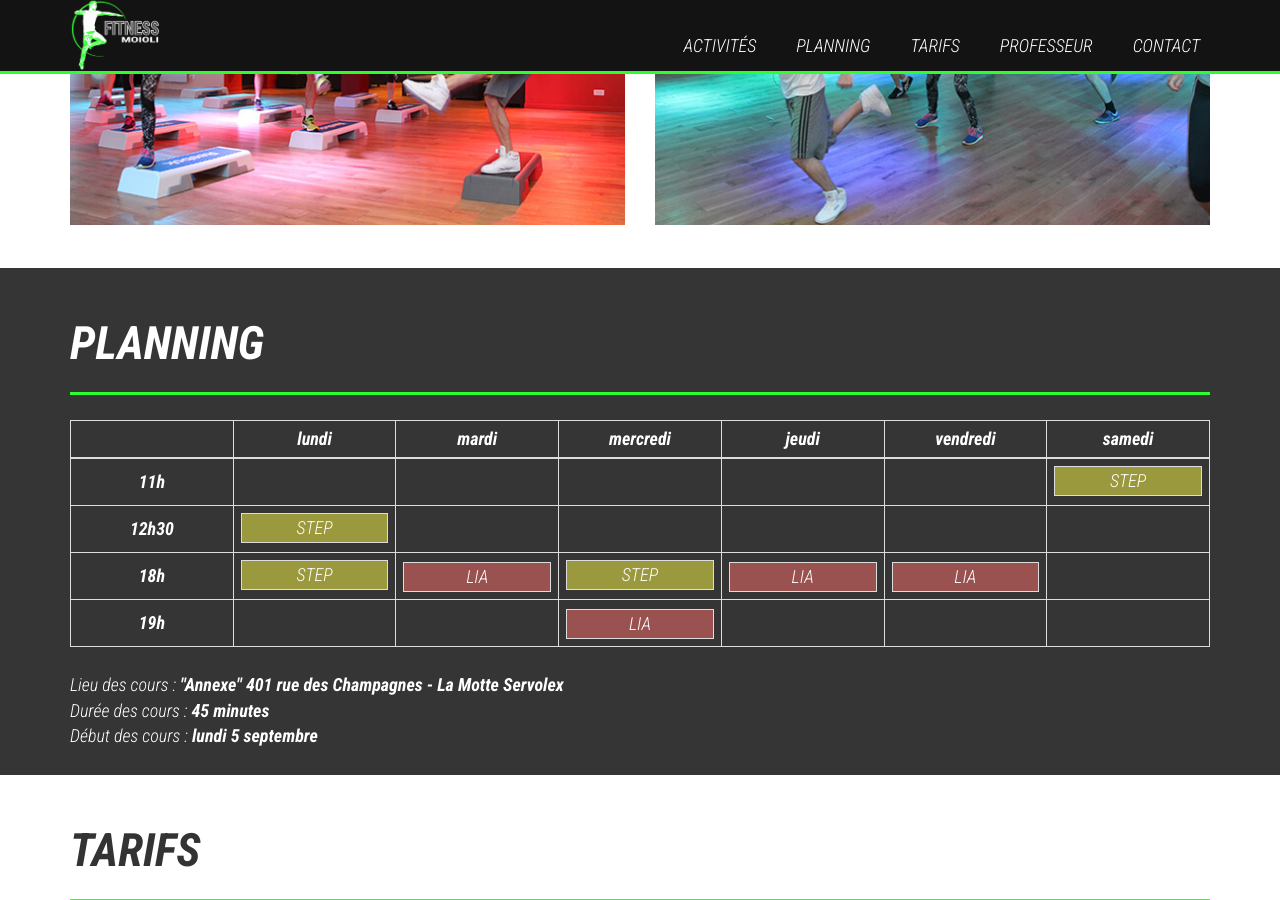
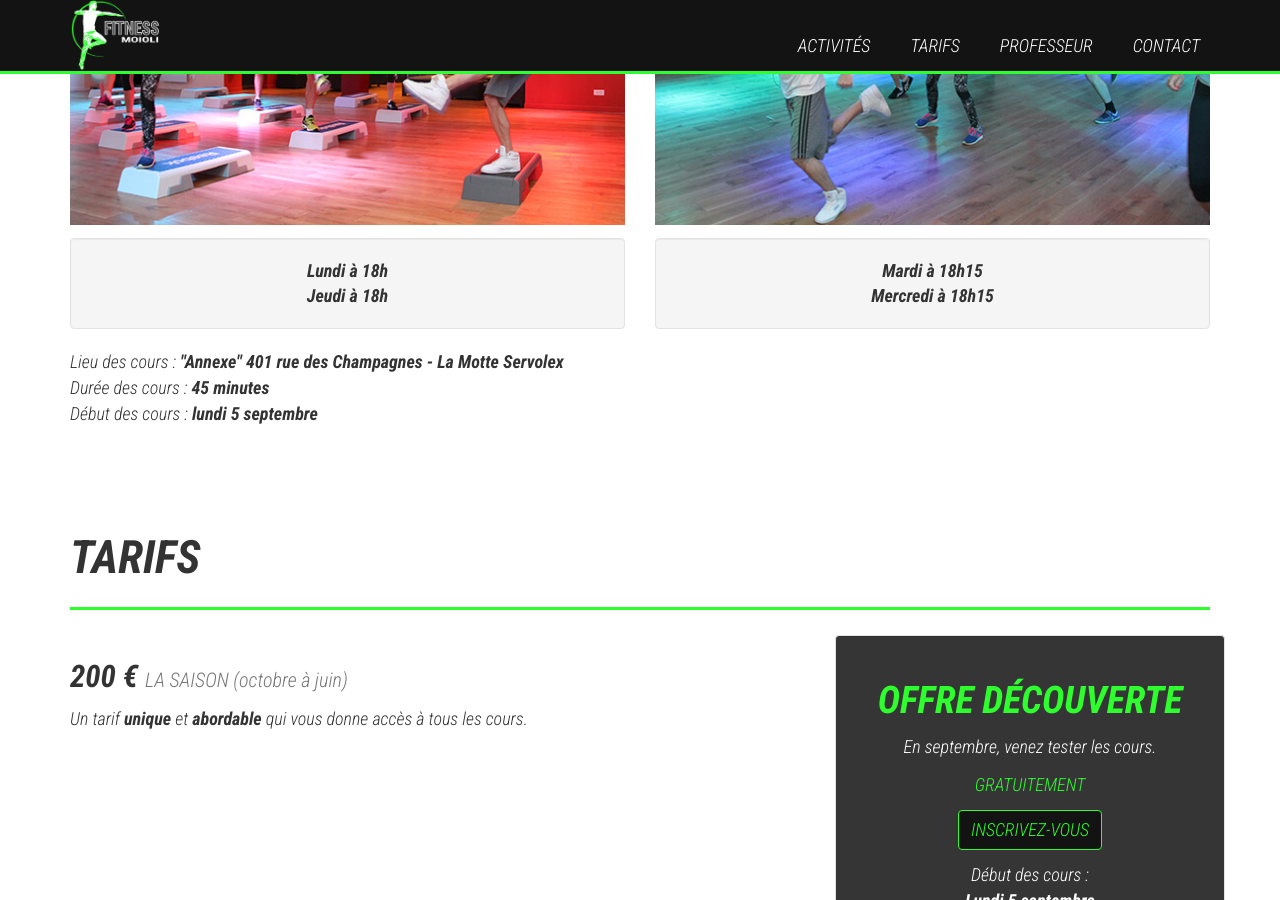
Before and after one commit to pgiraud/fitnessmoioli, a Jekyll site: the page built from index.md, in a window 1280 px wide and 900 px high, scrolled down 925 px. Built offline with Jekyll 4.4.1, drawn with Linux system fonts in a browser that asks for light colours; nearby versions of some CDN libraries.

Commit message:
Remove planning

```diff
--- a/_includes/header.html
+++ b/_includes/header.html
@@ -8,7 +8,6 @@
     <div id="navbar" class="collapse navbar-collapse">
       <ul class="nav navbar-nav navbar-right">
         <li><a href="#activites">Activités</a></li>
-        <li><a href="#planning">Planning</a></li>
         <li><a href="#tarifs">Tarifs</a></li>
         <li><a href="#professeur">Professeur</a></li>
         <li><a href="https://goo.gl/forms/gj4Smi4gvi99e25L2" target="_blank">Contact</a></li>
--- a/index.md
+++ b/index.md
@@ -2,14 +2,6 @@
 layout: home
 section: home
 
-lun_2_1: STEP
-lun_3_1: STEP
-mar_3_2: LIA
-mer_3_1: STEP
-mer_4_2: LIA
-jeu_3_2: LIA
-ven_3_2: LIA
-sam_1_1: STEP
 ---
 
 <main>
@@ -69,6 +61,19 @@ sam_1_1: STEP
           <p class="text-center">
           <img src="{{site.baseurl}}/images/Step.jpg" class="img-responsive">
           </p>
+
+          <ul class="text-center well list-unstyled">
+            <li>
+              <strong>
+              Lundi à 18h
+              </strong>
+            </li>
+            <li>
+              <strong>
+              Jeudi à 18h
+              </strong>
+            </li>
+          </ul>
         </div>
         <div class="col-sm-6">
           <div class="page-header">
@@ -86,19 +91,22 @@ sam_1_1: STEP
           <p class="text-center">
           <img src="{{site.baseurl}}/images/Lia.jpg" class="img-responsive">
           </p>
+          <ul class="text-center well list-unstyled">
+            <li>
+              <strong>
+              Mardi à 18h15
+              </strong>
+            </li>
+            <li>
+              <strong>
+              Mercredi à 18h15
+              </strong>
+            </li>
+          </ul>
         </div>
       </div>
-    </div>
-  </section>
-
-  <section id="planning" class="planning">
-    <div class="container">
       <div class="row">
         <div class="col-sm-12">
-          <div class="page-header">
-            <h1>Planning</h1>
-          </div>
-          {% include planning.html %}
           <caption>Lieu des cours : <b>"Annexe" 401 rue des Champagnes - La Motte Servolex</b></caption>
           <br>
           <caption>Durée des cours : <b>45 minutes</b></caption>
```
